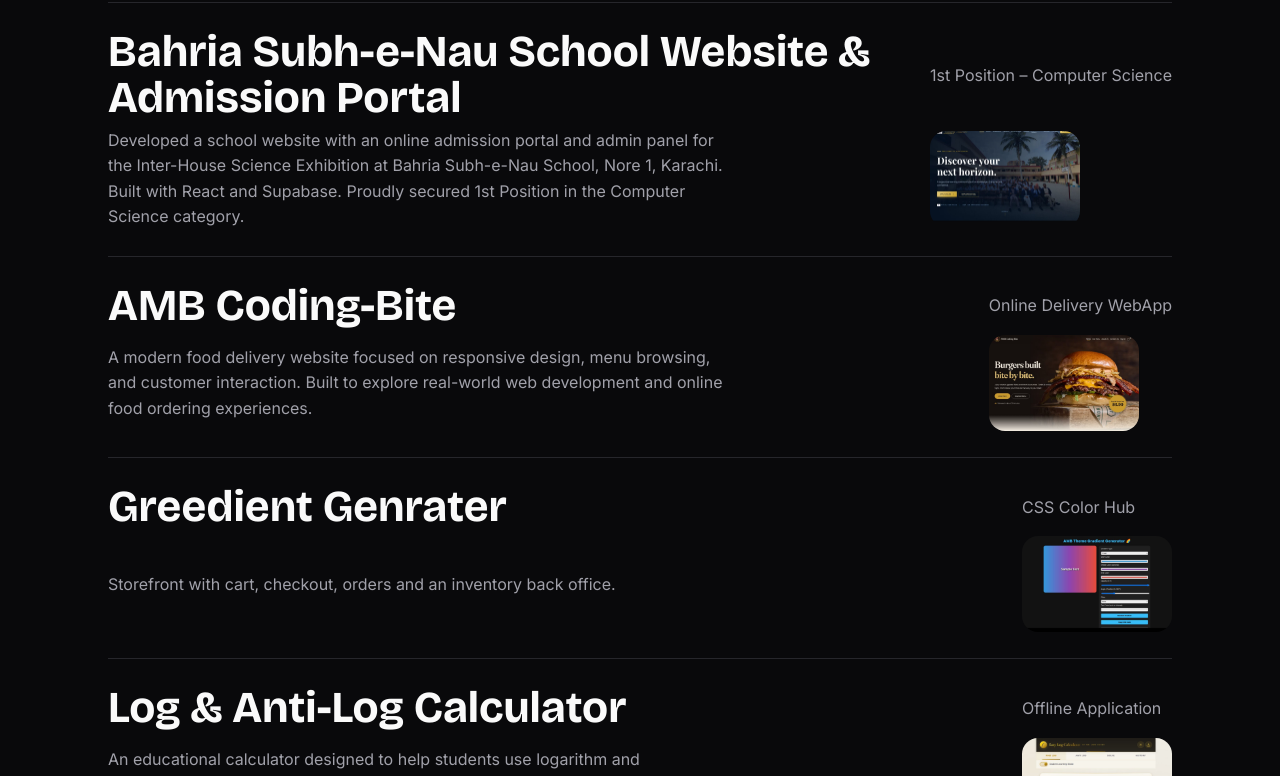
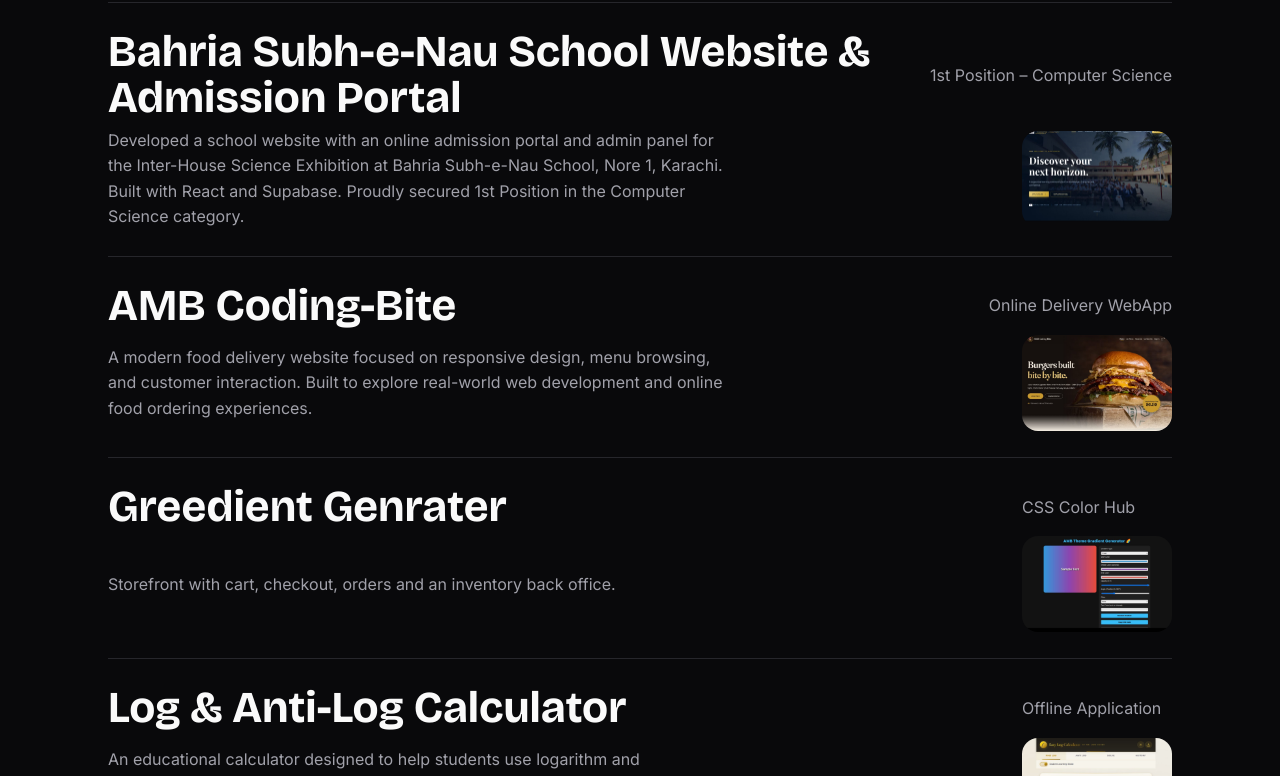
Before and after one commit to 310AounMuhmmad313/AounM-Balti, a React (Vite) app: page / in a window 1280 px wide. Shown: the part 2860-3636 px from the top of the page. Built offline with nearby package versions, Linux system fonts and the light colour scheme; the HTML template or start-up script is replaced by a standard one.

Commit message:
Refactor portfolio.css styles for layout adjustments
Removed styles for .pf .pc .th and added styles for .pf .pl .pli.

```diff
--- a/src/portfolio.css
+++ b/src/portfolio.css
@@ -212,15 +212,20 @@
   .pf *,.pf:before,.pf:after{animation:none!important;transition:none!important}
   .pf [data-rv]{opacity:1;transform:none;filter:none}
 }
-.pf .pc .th{
-  height:150px;
-  width:100%;
-  overflow:hidden;
-  border-radius:calc(var(--r) - 4px);
-  margin-bottom:16px;
-  background-size:cover;
-  background-position:center;
-  object-fit:cover;
+.pf .pl .pli {
+  display: block;
+  grid-column: 2;
+  grid-row: 2;
+  width: 150px !important;
+  height: 96px !important;
+  max-width: 150px;
+  min-width: 150px;
+  object-fit: cover;
+  object-position: center;
+  border-radius: calc(var(--r) - 2px);
+  align-self: center;
+  justify-self: end;
+  overflow: hidden;
 }
 /* your photo */
 .pf .av{display:block;width:104px;height:104px;border-radius:50%;object-fit:cover;margin:0 auto 22px;border:3px solid var(--acc);box-shadow:0 0 0 6px color-mix(in srgb,var(--acc) 18%,transparent)}
```
